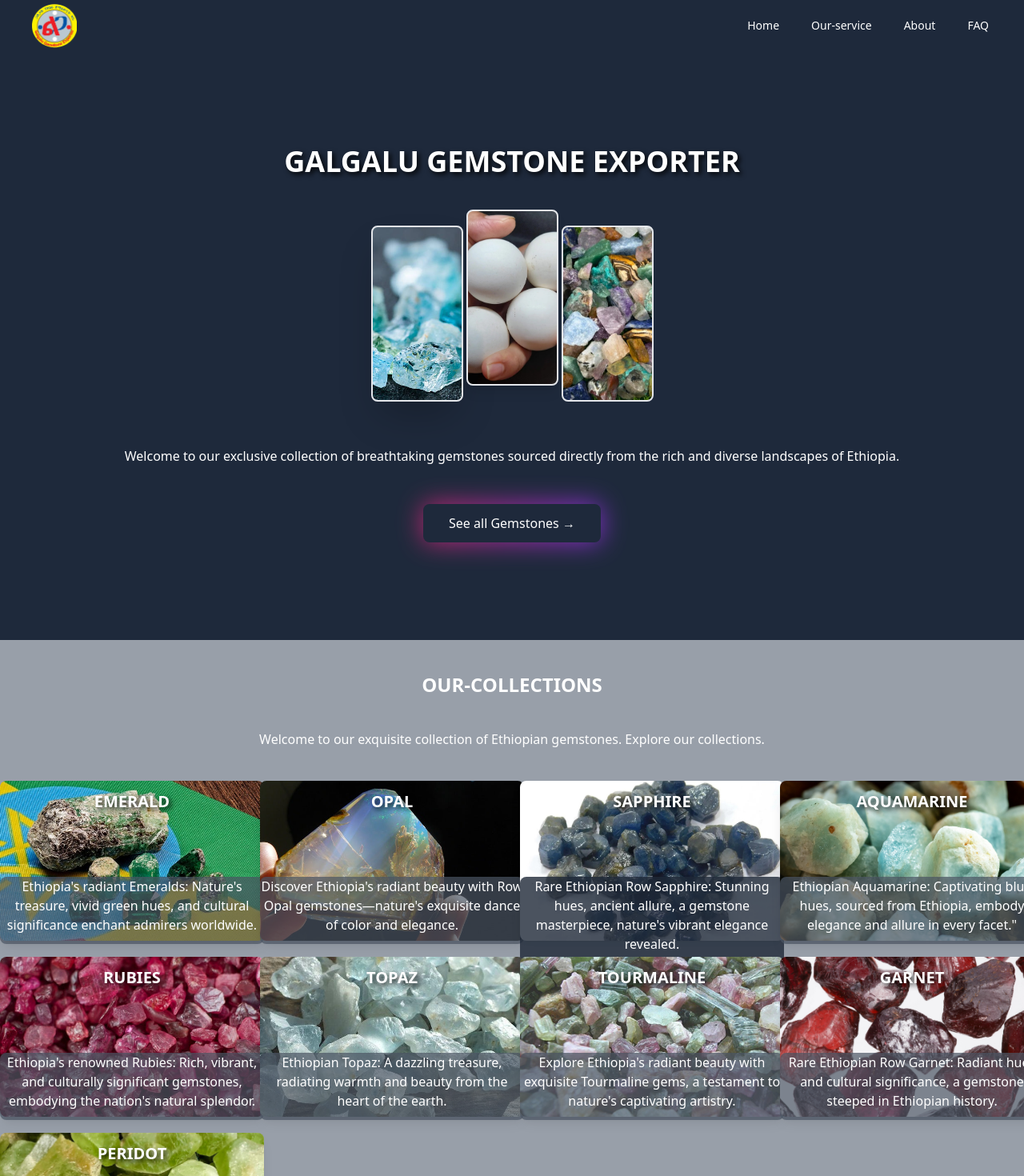
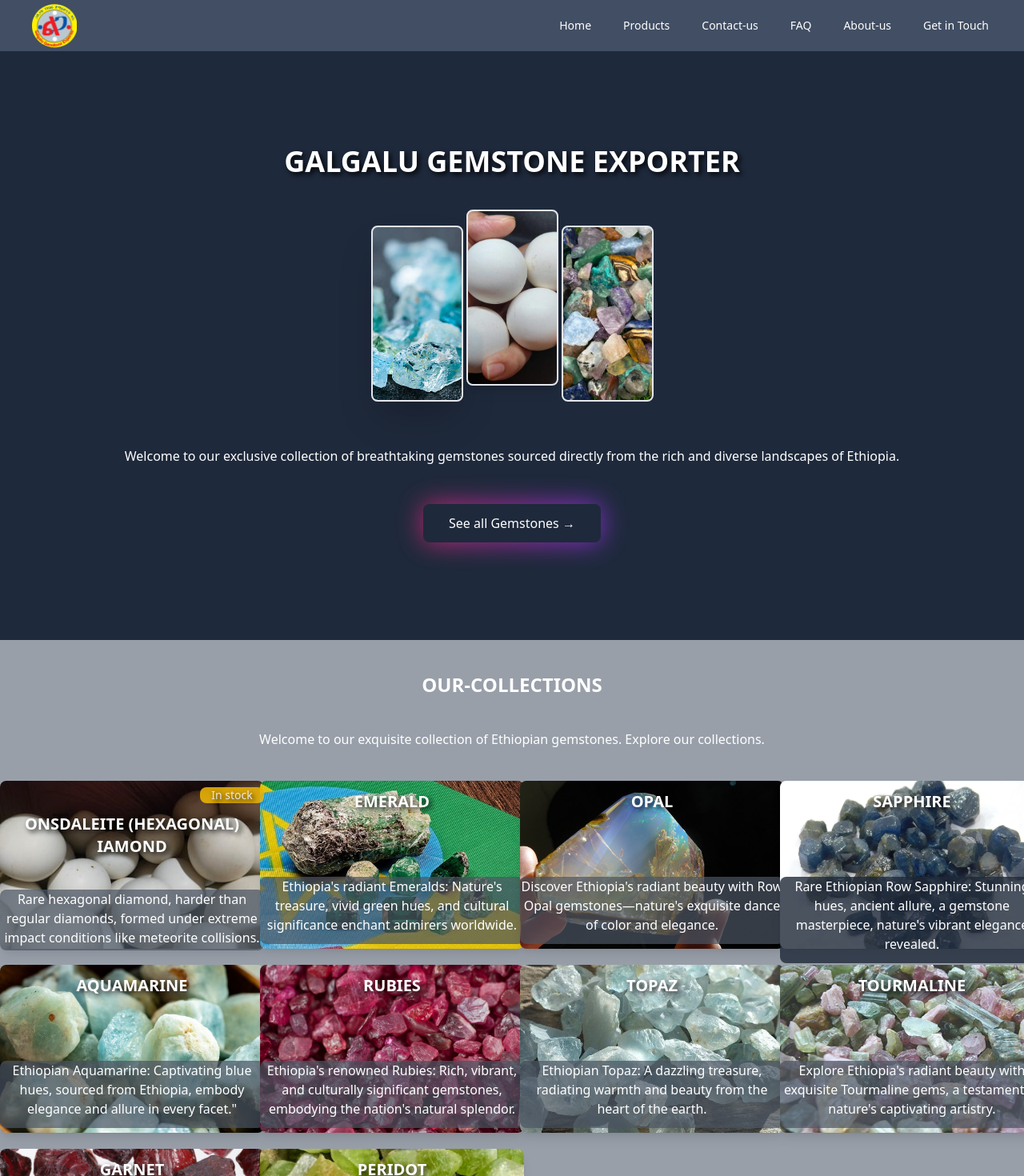
Before and after one commit to tesahun/Gemston, a Next.js app: page / in a window 1280 px wide. Shown: the top 1470 px of the page at 80% size. Built offline with nearby package versions, Linux system fonts and the light colour scheme.

Commit message:
first commit

```diff
--- a/components/Faq.jsx
+++ b/components/Faq.jsx
@@ -28,7 +28,7 @@
   ]);
 
   return (
-    <div className="h-full w-full bg-slate-500 flex flex-col items-center justify-center overflow-hidden">
+    <div id="faq" className="h-full w-full bg-slate-500 flex flex-col items-center justify-center overflow-hidden">
       <div className="mt-10">
         <h1 className="text-center">Frequently Asked Questions</h1>
       </div>
--- a/components/Navbar.jsx
+++ b/components/Navbar.jsx
@@ -13,11 +13,11 @@
   return (
     <div className="fixed left-0 top-0 w-full z-50">
       <nav className="">
-        <div className="max-w-7xl px-1 sm:px-6 lg:px-8">
+        <div className="w-full px-1 sm:px-6 lg:px-8 bg-slate-500/50">
           <div className="flex items-center justify-between h-16 ">
             <div className="flex items-center">
               <div className="flex-shrink-0">
-                <div className="bg-logoo-bg bg-cover bg-center p-7 ml-2 text-white text-lg font-semibold z-40"></div>
+                <div className="bg-logoo-bg bg-cover bg-center p-7 ml-2 z-40"></div>
               </div>
             </div>
             <div className="hidden md:block">
@@ -26,25 +26,45 @@
                   Home
                 </Link>
                 <Link
-                  href="/"
+                  href="/#ourproducts"
+                  rel="preload"
+
+                  className="navbarLi"
+                >
+                  Products
+                </Link>
+                <Link
+                  href="/#myform"
+                  rel="preload"
+
+                  className="navbarLi"
+                >
+                  Contact-us
+                </Link>
+                <Link
+                  href="/#faq"
+                  rel="preload"
+
+                  className="navbarLi"
+                >
+                  FAQ
+                </Link>
+                <Link
+                  href="/#whatofer"
+                  rel="preload"
+
+                  className="navbarLi"
+                >
+                  About-us
+                </Link>
+                <Link
+                  href="#footer"
                   rel="preload"
                   as="style"
                   className="navbarLi"
                 >
-                  Our-service
+                  Get in Touch
                 </Link>
-                <Link
-                  href="/"
-                  rel="preload"
-                  as="style"
-                  className="navbarLi"
-                >
-                  About
-                </Link>
-                <Link href="/" rel="preload" as="style" className="navbarLi">
-                  FAQ
-                </Link>
-
               </div>
             </div>
             <div className="md:hidden z-30">
@@ -67,16 +87,21 @@
               <Link href="/" className="navbarMo">
                 Home
               </Link>
-              <Link href="/destiny" className="navbarMo">
-                Our-service
+              <Link href="/#ourproducts" className="navbarMo">
+                Products
               </Link>
-              <Link href="/about" className="navbarMo">
-                About
+              <Link href="/#myform" className="navbarMo">
+                Contact-us
               </Link>
-              <Link href="#" className="navbarMo">
+              <Link href="/#faq" className="navbarMo">
                 faq
               </Link>
-
+              <Link href="/#whatofer" className="navbarMo">
+                About-us
+              </Link>
+              <Link href="/#footer" className="navbarMo">
+                Get in Touch
+              </Link>
             </div>
           </div>
         )}
--- a/components/OurProducts.jsx
+++ b/components/OurProducts.jsx
@@ -1,6 +1,11 @@
+import Link from "next/link";
+
 const OurProducts = () => {
   return (
-    <div className="w-full h-full bg-slate-700/50 overflow-hidden">
+    <div
+      id="ourproducts"
+      className="w-full h-full bg-slate-700/50 overflow-hidden"
+    >
       <div className="pt-10 pb-5">
         <div className="mb-10 ">
           <h1 className="text-center text-white font-semibold text-2xl uppercase">
@@ -14,7 +19,24 @@
 
         <div className="flex justify-center">
           <div className="grid grid-cols-1 gap-5 md:grid-cols-2 lg:grid-cols-4">
-            <div className="bg-emrerald-bg bg-center bg-cover w-[330px] h-[200px] rounded-lg shadow-lg">
+            <div className="bg-hexa-bg bg-center bg-cover w-[330px] h-[210px] rounded-lg shadow-lg">
+              <Link href="/#myform">
+                <div className="flex justify-end pt-2">
+                  <h1 className="text-white flex justify-center rounded-lg bg-yellow-500 w-20 h-5 text-sm text-shadow-lg animate-pulse">
+                    In stock
+                  </h1>
+                </div>
+              </Link>
+              <h1 className="text-white text-center text-xl font-semibold pt-3 uppercase text-shadow-lg">
+                onsdaleite (Hexagonal) iamond
+              </h1>
+              <p className="text-white text-center bg-gray-600/70 w-full font-normal mt-10 pb-1 container mx-auto rounded-lg">
+                Rare hexagonal diamond, harder than regular diamonds, formed
+                under extreme impact conditions like meteorite collisions.
+              </p>
+            </div>
+
+            <div className="bg-emrerald-bg bg-center bg-cover w-[330px] h-[210px] rounded-lg shadow-lg">
               <h1 className="text-white text-center text-xl font-semibold pt-3 uppercase text-shadow-lg">
                 EMERALD
               </h1>
@@ -24,7 +46,7 @@
               </p>
             </div>
 
-            <div className="bg-opal-bg bg-center bg-cover w-[330px] h-[200px] rounded-lg shadow-lg">
+            <div className="bg-opal-bg bg-center bg-cover w-[330px] h-[210px] rounded-lg shadow-lg">
               <h1 className="text-white text-center text-xl font-semibold pt-3 uppercase text-shadow-lg">
                 opal
               </h1>
@@ -34,7 +56,7 @@
               </p>
             </div>
 
-            <div className="bg-sapph-bg bg-center bg-cover w-[330px] h-[200px] rounded-lg shadow-lg">
+            <div className="bg-sapph-bg bg-center bg-cover w-[330px] h-[210px] rounded-lg shadow-lg">
               <h1 className="text-white text-center text-xl font-semibold pt-3 uppercase text-shadow-lg">
                 sapphire
               </h1>
@@ -44,7 +66,7 @@
               </p>
             </div>
 
-            <div className="bg-aquam-bg bg-center bg-cover w-[330px] h-[200px] rounded-lg shadow-lg">
+            <div className="bg-aquam-bg bg-center bg-cover w-[330px] h-[210px] rounded-lg shadow-lg">
               <h1 className="text-white text-center text-xl font-semibold pt-3 uppercase text-shadow-lg">
                 Aquamarine
               </h1>
@@ -54,7 +76,7 @@
               </p>
             </div>
 
-            <div className="bg-ruby-bg bg-center bg-cover w-[330px] h-[200px] rounded-lg shadow-lg">
+            <div className="bg-ruby-bg bg-center bg-cover w-[330px] h-[210px] rounded-lg shadow-lg">
               <h1 className="text-white text-center text-xl font-semibold pt-3 uppercase text-shadow-lg">
                 Rubies
               </h1>
@@ -64,7 +86,7 @@
               </p>
             </div>
 
-            <div className="bg-topaz-bg bg-center bg-cover w-[330px] h-[200px] rounded-lg shadow-lg">
+            <div className="bg-topaz-bg bg-center bg-cover w-[330px] h-[210px] rounded-lg shadow-lg">
               <h1 className="text-white text-center text-xl font-semibold pt-3 uppercase text-shadow-lg">
                 Topaz
               </h1>
@@ -74,7 +96,7 @@
               </p>
             </div>
 
-            <div className="bg-tourma-bg bg-center bg-cover w-[330px] h-[200px] rounded-lg shadow-lg">
+            <div className="bg-tourma-bg bg-center bg-cover w-[330px] h-[210px] rounded-lg shadow-lg">
               <h1 className="text-white text-center text-xl font-semibold pt-3 uppercase text-shadow-lg">
                 Tourmaline
               </h1>
@@ -84,7 +106,7 @@
               </p>
             </div>
 
-            <div className="bg-garnet-bg bg-center bg-cover w-[330px] h-[200px] rounded-lg shadow-lg">
+            <div className="bg-garnet-bg bg-center bg-cover w-[330px] h-[210px] rounded-lg shadow-lg">
               <h1 className="text-white text-center text-xl font-semibold pt-3 uppercase text-shadow-lg">
                 garnet
               </h1>
@@ -94,7 +116,7 @@
               </p>
             </div>
 
-            <div className="bg-peridot-bg bg-center bg-cover w-[330px] h-[200px] rounded-lg shadow-lg text-shadow-lg">
+            <div className="bg-peridot-bg bg-center bg-cover w-[330px] h-[210px] rounded-lg shadow-lg text-shadow-lg">
               <h1 className="text-white text-center text-xl font-semibold pt-3 uppercase">
                 Peridot
               </h1>
--- a/components/WhatOfer.jsx
+++ b/components/WhatOfer.jsx
@@ -10,7 +10,7 @@
   });
 
   return (
-    <div className="bg-slate-400 h-full pb-8 overflow-hidden">
+    <div id="whatofer" className="bg-slate-400 h-full pb-8 overflow-hidden">
       <div className="flex flex-col md:flex-row items-center justify-center pt-11 ">
         <div
           className="pr-10 flex flex-col justify-center"
--- a/package.json
+++ b/package.json
@@ -9,6 +9,7 @@
     "lint": "next lint"
   },
   "dependencies": {
+    "@emailjs/browser": "^3.11.0",
     "aos": "^2.3.4",
     "autoprefixer": "10.4.14",
     "formik": "^2.4.5",
--- a/styles/global.css
+++ b/styles/global.css
@@ -1,6 +1,10 @@
 @tailwind base;
 @tailwind components;
 @tailwind utilities;
+
+html{
+  scroll-behavior: smooth;
+}
 
 @layer components {
   .navbarLi {
--- a/tailwind.config.js
+++ b/tailwind.config.js
@@ -79,6 +79,7 @@
         "tourma-bg": "url(../public/img/tourma.jpg)",
         "garnet-bg": "url(../public/img/garnet.jpg)",
         "peridot-bg": "url(../public/img/peridot.jpg)",
+        "hexa-bg": "url(../public/img/hexa.jpg)",
       },
 
       colors: {
```
Also changed, not shown: components/Footer.jsx (+5 -2 lines), components/Hero.jsx (+2 -8 lines), components/MyForm.jsx (+17 -1 lines), public/img/hexa.jpg (added), 1 other file (tests, documents, lock files or other folders).
